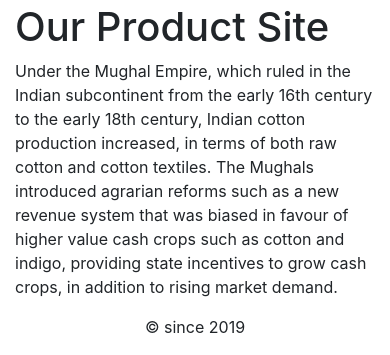
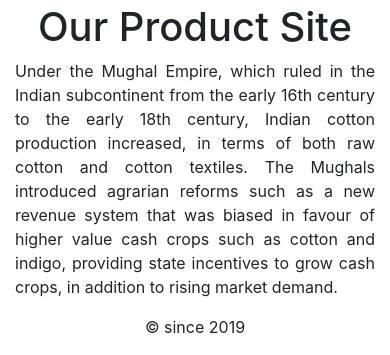
Before and after one commit to HyungtaeMoon/cart_shopping, a Django app: page /shop/ in a window 390 px wide. Shown: the part 677-1032 px from the top of the page. Run offline with Django 3.2, Linux system fonts and the light colour scheme; data that the repository does not hold is empty; some libraries are stand-ins or nearby versions.

Commit message:
[ADD] category 페이지에 bootstrap, custom 태그 적용

```diff
--- a/app/shop/templates/base.html
+++ b/app/shop/templates/base.html
@@ -6,8 +6,9 @@
 <meta name="viewport" content="width=device-width, initial-scale=1, shrink-to-fit=no">
 <meta name="description" content="{% block metadescription %}{% endblock %}">
 <link href="https://fonts.googleapis.com/css?family=Roboto" rel="stylesheet">
+{# 코드는 위에서 아래의 순서대로 읽기 때문에 bootstrap.min.css ->> custom.css 파일의 순서로 두어야만 한다 #}
+<link rel="stylesheet" href="{% static 'css/bootstrap.min.css' %}">
 <link rel="stylesheet" href="{% static 'css/custom.css' %}">
-<link rel="stylesheet" href="{% static 'css/bootstrap.min.css' %}">
 <title>{% block title %}{% endblock %}</title>
 <body>
 <div class="container">
--- a/app/shop/templates/shop/category.html
+++ b/app/shop/templates/shop/category.html
@@ -17,37 +17,37 @@
 {% endblock %}
 {% block content %}
     {% if category %}
-        <div>
-            <div>
+        <div class="row my_row_class">
+            <div class="mx-auto">
                 <p><a href="{% url 'shop:allProdCat' %}">Our Product Collection</a> | {{ category.name }}</p>
             </div>
         </div>
     {% endif %}
-    <div>
+    <div class="mx-auto">
         {% if category %}
-            <img src="{{ category.img.url }}" alt="">
+            <img class="my_image" src="{{ category.img.url }}" alt="">
             </div>
             <br>
             <div>
-                <h1>{{ category.name }}</h1>
-                <p>{{ category.description }}</p>
+                <h1 class="text-center my_title">{{ category.name }}</h1>
+                <p class="text-justify">{{ category.description }}</p>
             </div>
         {% else %}
-            <img src="{% static 'img/banner.jpg' %}" alt="Our Product Collection">
+            <img class="my_image my_image_padding" src="{% static 'img/banner.jpg' %}" alt="Our Product Collection">
             </div>
             <br>
             <div>
-                <h1>Our Product Site</h1>
-                <p>Under the Mughal Empire, which ruled in the Indian subcontinent from the early 16th century to the early 18th century, Indian cotton production increased, in terms of both raw cotton and cotton textiles. The Mughals introduced agrarian reforms such as a new revenue system that was biased in favour of higher value cash crops such as cotton and indigo, providing state incentives to grow cash crops, in addition to rising market demand.</p>
+                <h1 class="text-center my_title">Our Product Site</h1>
+                <p class="text-justify">Under the Mughal Empire, which ruled in the Indian subcontinent from the early 16th century to the early 18th century, Indian cotton production increased, in terms of both raw cotton and cotton textiles. The Mughals introduced agrarian reforms such as a new revenue system that was biased in favour of higher value cash crops such as cotton and indigo, providing state incentives to grow cash crops, in addition to rising market demand.</p>
             </div>
         {% endif %}
-    <div>
-        <div>
+    <div class="container">
+        <div class="row mx-auto">
             {% for product in products %}
-                <div>
-                    <div>
-                        <a href="{{ product.get_url }}"><img src="{{ product.image.url }}" alt="{{ product.name }}"></a>
-                        <div>
+                <div class="my_botton_margin col-sm-9 col-sm-12 col-md-4 col-md-12 col-lg-4">
+                    <div class="card text-center" style="min-width: 18rem;">
+                        <a href="{{ product.get_url }}"><img class="card-img-top my_image" src="{{ product.image.url }}" alt="{{ product.name }}"></a>
+                        <div class="card-body">
                             <h4>{{ product.name }}</h4>
                             <p>$ {{ product.price }}</p>
                         </div>
```
